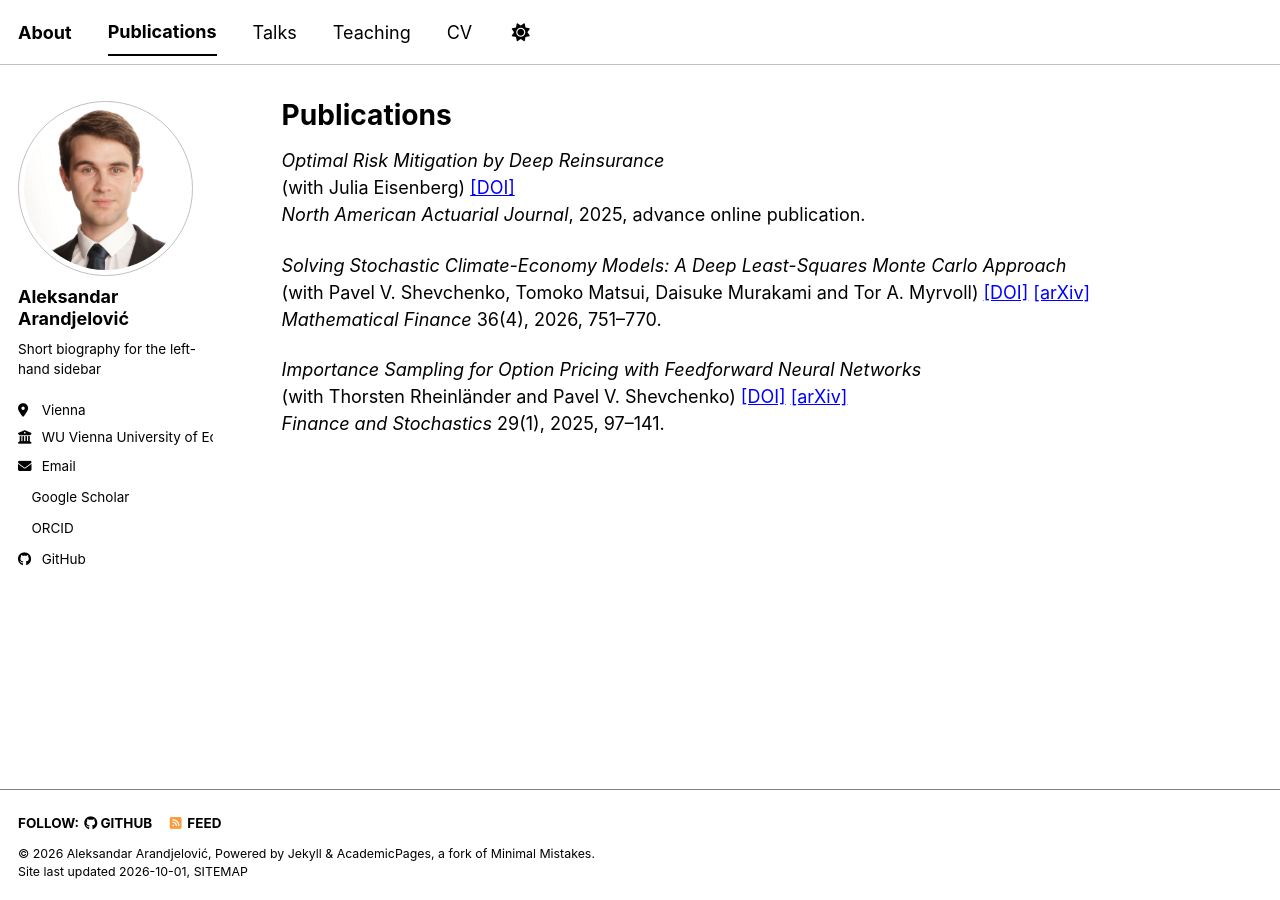
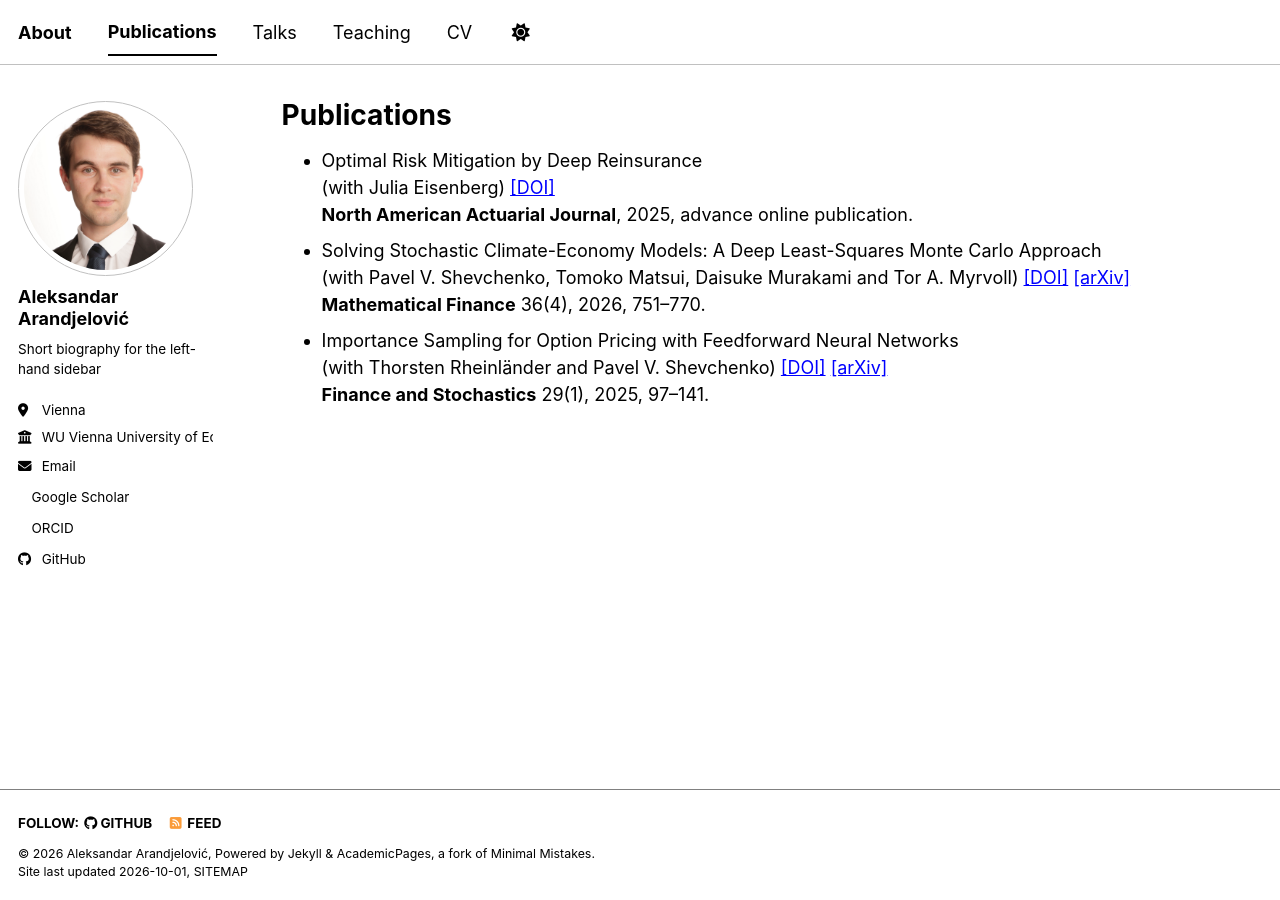
Before and after one commit to aarandjel/aarandjel.github.io, a Jekyll site: the page built from _pages/publications.html, in a window 1280 px wide. Built offline with Jekyll 4.4.1, drawn with Linux system fonts in a browser that asks for light colours; a style sheet for code colours, icons or effects is not loaded.

Commit message:
Refactor publication entries to list format
Updated publication entries to use list format with proper HTML structure.

```diff
--- a/_pages/publications.html
+++ b/_pages/publications.html
@@ -5,25 +5,29 @@ permalink: /publications/
 author_profile: true
 ---
 
-<p>
-  <i>Optimal Risk Mitigation by Deep Reinsurance</i><br>
+<ul>
+
+  <li>
+    Optimal Risk Mitigation by Deep Reinsurance<br>
     (with Julia Eisenberg)
     <a href="https://doi.org/10.1080/10920277.2025.2595330">[DOI]</a><br>
-  <i>North American Actuarial Journal</i>, 2025, advance online publication.
-</p>
+    <strong>North American Actuarial Journal</strong>, 2025, advance online publication.
+  </li>
 
-<p>
-  <i>Solving Stochastic Climate-Economy Models: A Deep Least-Squares Monte Carlo Approach</i><br>
+  <li>
+    Solving Stochastic Climate-Economy Models: A Deep Least-Squares Monte Carlo Approach<br>
     (with Pavel V. Shevchenko, Tomoko Matsui, Daisuke Murakami and Tor A. Myrvoll)
     <a href="https://doi.org/10.1111/mafi.70035">[DOI]</a>
     <a href="https://arxiv.org/abs/2408.09642">[arXiv]</a><br>
-  <i>Mathematical Finance</i> 36(4), 2026, 751–770.
-</p>
+    <strong>Mathematical Finance</strong> 36(4), 2026, 751–770.
+  </li>
 
-<p>
-  <i>Importance Sampling for Option Pricing with Feedforward Neural Networks</i><br>
+  <li>
+    Importance Sampling for Option Pricing with Feedforward Neural Networks<br>
     (with Thorsten Rheinländer and Pavel V. Shevchenko)
     <a href="https://doi.org/10.1007/s00780-024-00549-x">[DOI]</a>
     <a href="https://arxiv.org/abs/2112.14247">[arXiv]</a><br>
-  <i>Finance and Stochastics</i> 29(1), 2025, 97–141.
-</p>
+    <strong>Finance and Stochastics</strong> 29(1), 2025, 97–141.
+  </li>
+
+</ul>
```
Lines whose indentation alone changed are shown as unchanged.
